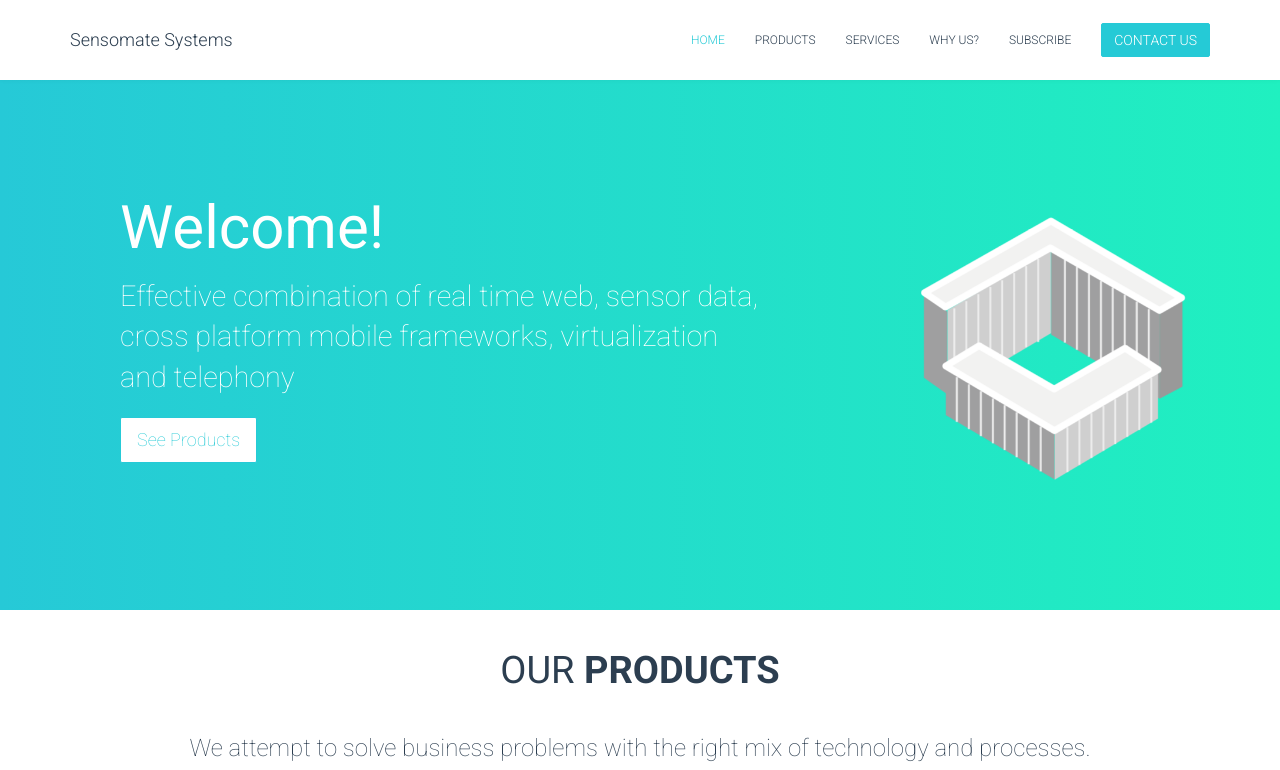
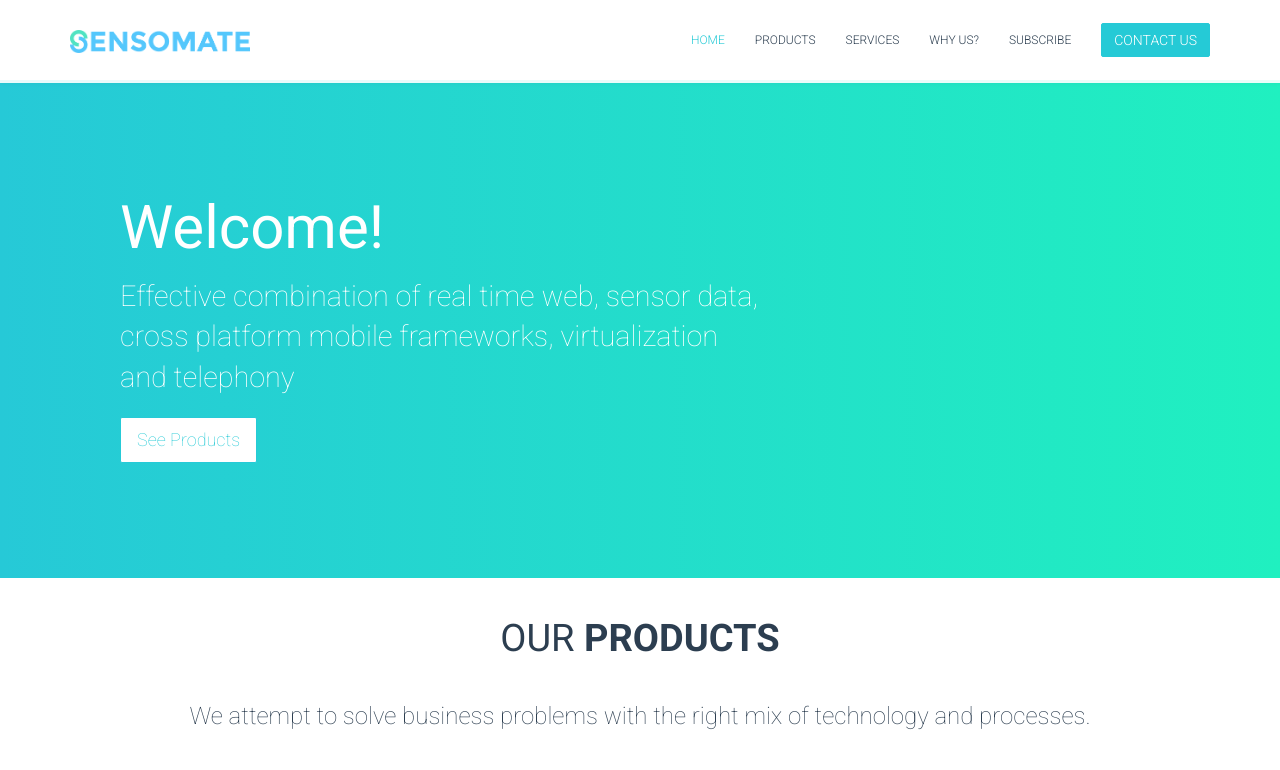
Before and after one commit to sensomate-inc/sensomate-inc.github.io, a plain HTML site: page index.html in a window 1280 px wide. Shown: the top 770 px of the page. Drawn offline with Linux system fonts and the light colour scheme.

Commit message:
Edited logo. Removed unwanted image from jumbutron

```diff
--- a/index.html
+++ b/index.html
@@ -1,51 +1,43 @@
 <!DOCTYPE html>
 <html lang="en">
+
 <head>
     <!-- Meta, title, CSS, favicons, etc. -->
     <meta charset="utf-8">
     <meta name="viewport" content="width=device-width, initial-scale=1.0">
     <meta name="description" content="">
     <meta name="author" content="">
-
-
     <title>
         Sensomate Systems
     </title>
-
     <!-- Bootstrap core CSS -->
     <link href="assets/css/bootstrap.min.css" rel="stylesheet">
-
     <!-- Fonts -->
     <link href='http://fonts.googleapis.com/css?family=Roboto:400,100,300,700,400italic,700italic' rel='stylesheet' type='text/css'>
-
     <!-- Rocket extras -->
     <link href="assets/css/animate.css" rel="stylesheet">
     <link href="assets/css/prettyPhoto.css" rel="stylesheet">
     <link href="assets/css/style.css" rel="stylesheet">
     <!--[if lt IE 9]><script src="assets/js/ie8-responsive-file-warning.js"></script><![endif]-->
-
     <!-- HTML5 shim and Respond.js IE8 support of HTML5 elements and media queries -->
     <!--[if lt IE 9]>
 		  <script src="https://oss.maxcdn.com/libs/html5shiv/3.7.0/html5shiv.js"></script>
 		  <script src="https://oss.maxcdn.com/libs/respond.js/1.3.0/respond.min.js"></script>
 		<![endif]-->
-
     <!-- Favicons -->
     <link rel="apple-touch-icon-precomposed" sizes="144x144" href="../docs-assets/ico/apple-touch-icon-144-precomposed.png">
     <link rel="shortcut icon" href="../docs-assets/ico/favicon.png">
 </head>
+
 <body>
-
     <!-- Start Rocket -->
     <!-- ********************* -->
-
     <!-- Parallax Background
 	================================================== -->
     <!-- image is set in the CSS as a background image -->
     <div id="parallax"></div>
     <!-- End Parallax Background
 	================================================== -->
-
     <!-- Start Header
 	================================================== -->
     <header id="header" class="navbar navbar-inverse navbar-fixed-top" role="banner">
@@ -58,7 +50,7 @@
                     <span class="icon-bar"></span>
                 </button>
                 <!-- Your Logo -->
-	      <a href="#" class="navbar-brand">Sensomate Systems</a>
+                <a href="#" class="navbar-brand"><img style="max-width:180px;" src="assets/images/Sensomate_logo.png"></a>
             </div>
             <!-- Start Navigation -->
             <nav class="collapse navbar-collapse bs-navbar-collapse navbar-right" role="navigation">
@@ -72,11 +64,9 @@
                     <li>
                         <a href="#image">Services</a>
                     </li>
-
                     <li>
                         <a href="#faq">Why Us?</a>
                     </li>
-
                     <li>
                         <a href="#newsletter">Subscribe</a>
                     </li>
@@ -91,40 +81,29 @@
     </header>
     <!-- ==================================================
 	End Header -->
-
     <!-- Start home Section
 	================================================== -->
     <section id="home" class="section">
         <div class="container">
             <div class="row">
                 <!-- <div class="col-md-5"></div> -->
-
                 <div class="col-md-8">
                     <div class="lp-element animate" data-animate="fadeInDown">
                         <h1>Welcome!</h1>
                         <p class="lead">Effective combination of real time web, sensor data, cross platform mobile frameworks, virtualization and telephony </p>
                         <p> <a href="#products" class="btn btn-danger btn-lg" role="button">See Products</a></p>
                     </div>
-
-
                 </div>
                 <div class="col-md-2">
                     <div class="lp-element animate" data-animate="fadeInDown">
-						<img src="assets/images/city.png" style="width:300px; height 300px;">
-					</div>
-
-				</div>
-
+                        <!-- <img src="assets/images/city.png" style="width:300px; height 300px;"> -->
                     </div>
                 </div>
-
-
-
-
+            </div>
+        </div>
     </section>
     <!-- ==================================================
 	End home -->
-
     <!-- Start products
 	================================================== -->
     <section id="products" class="section">
@@ -139,7 +118,7 @@
                 </div>
                 <div class="col-md-3 col-sm-6">
                     <div class="service-block animate" data-animate="fadeInDown">
-						<img src="assets/images/beacon.png"/>
+                        <img src="assets/images/beacon.png" />
                         <h3>Proximity Beacons</h3>
                         <p>BLE based beacons for student safety, work force tracking, theft and asset management</p>
                         <button type="button" class="btn btn-primary btn-md btn-rocket btn-rocket-default">Learn More</button>
@@ -147,7 +126,7 @@
                 </div>
                 <div class="col-md-3 col-sm-6">
                     <div class="service-block animate" data-animate="fadeInDown">
-						<img src="assets/images/id_card.png"/>
+                        <img src="assets/images/id_card.png" />
                         <h3>Attendance System</h3>
                         <p>Precise and efficient work force tracking, portable recievers, real time dashboards, project profitability</p>
                         <button type="button" class="btn btn-primary btn-md btn-rocket btn-rocket-default">Learn More</button>
@@ -155,15 +134,15 @@
                 </div>
                 <div class="col-md-3 col-sm-6">
                     <div class="service-block animate" data-animate="fadeInDown">
-						<img class="img-tree" src="assets/images/hands_tree.png"/>
+                        <img class="img-tree" src="assets/images/hands_tree.png" />
                         <h3>Essential Infrastructure</h3>
-						<p>Productivity and communication suite. Secure storage, VPN,  voice and video calling, Audio conference etc.</p>
+                        <p>Productivity and communication suite. Secure storage, VPN, voice and video calling, Audio conference etc.</p>
                         <button type="button" class="btn btn-primary btn-md btn-rocket btn-rocket-default">Learn More</button>
                     </div>
                 </div>
                 <div class="col-md-3 col-sm-6">
                     <div class="service-block animate" data-animate="fadeInDown">
-						<img src="assets/images/retailer.png"/>
+                        <img src="assets/images/retailer.png" />
                         <h3>Retail Reach</h3>
                         <p>Solution for retailers to engage and communicate with customers. Based on location and proximity.</p>
                         <button type="button" class="btn btn-primary btn-md btn-rocket btn-rocket-default">Learn More</button>
@@ -172,10 +151,8 @@
             </div>
         </div>
     </section>
-
     <!-- ==================================================
 	End products -->
-
     <!-- Start Image Block
 	================================================== -->
     <section id="image" class="section" style="background-color:#ededed; border-top: 1px solid rgba(0, 0, 0, .1);">
@@ -187,10 +164,9 @@
                         <p class="lead">Project exectution in areas such as </p>
                     </div>
                 </div>
-
                 <div class="col-md-4 col-sm-6">
                     <div class="service-block animate" data-animate="fadeInDown">
-						<img src="assets/images/chip.png"/>
+                        <img src="assets/images/chip.png" />
                         <h3>BLE/WiFi based app development</h3>
                         <p>We have developed embedded software for BLE (Bluetooth 4.0) beacons, which communicates with iOS and Android apps to transfer critical data. Thoroughly expreienced in TI CC2540/2541 development and Core Bluetooth in iOS.
                         </p>
@@ -199,7 +175,7 @@
                 </div>
                 <div class="col-md-4 col-sm-6">
                     <div class="service-block animate" data-animate="fadeInDown">
-						<img src="assets/images/virtualisation.png"/>
+                        <img src="assets/images/virtualisation.png" />
                         <h3>Virtualization & IT automation</h3>
                         <p>Highly Skilled in development with virtualization libraries such as libvirt, openstack, oVirt. Development of remote deployment and data centre automation components for Ansible, Puppet, chef etc. </p>
                         <button type="button" class="btn btn-primary btn-md btn-rocket btn-rocket-default">Learn More</button>
@@ -207,30 +183,23 @@
                 </div>
                 <div class="col-md-4 col-sm-6">
                     <div class="service-block animate" data-animate="fadeInDown">
-						<img class="img-tree" src="assets/images/realtime.png"/>
+                        <img class="img-tree" src="assets/images/realtime.png" />
                         <h3>Real Time Web</h3>
                         <p>We specialize in developing web and mobile apps which are reactive. Large amounts data streamed to the browser in real time. Typical applications - telecom monitoring, time series dashboards etc. Built with InfluxDB, Angular, Node.JS</p>
                         <button type="button" class="btn btn-primary btn-md btn-rocket btn-rocket-default">Learn More</button>
                     </div>
                 </div>
             </div>
-
-
         </div>
         </div>
         </div>
     </section>
-
     <!-- ==================================================
 	End Image Blcok -->
-
-
     <!-- ==================================================
 	End Slider Blcok -->
-
     <!-- Start Newsletter Block
 	================================================== -->
-
     <footer id="footer">
         <div class="container">
             <div class="col-md-5 copy-foot">Copyright &copy; Sensomate Systems 2015.
@@ -244,9 +213,6 @@
     </footer>
     <!-- ==================================================
 	End Newsletter Blcok -->
-
-
-
     <!-- Bootstrap core JavaScript
 	================================================== -->
     <!-- Placed at the end of the document so the pages load faster -->
@@ -257,10 +223,8 @@
     <script src="assets/js/jquery.localscroll.min.js"></script>
     <script src="assets/js/jquery.prettyPhoto.js"></script>
     <script src="assets/js/scripts.js"></script>
-
-
     <!-- ********************* -->
     <!-- Start Rocket -->
+</body>
 
-	</body>
 </html>
```
Also changed, not shown: assets/images/Sensomate_logo.png (added), assets/images/city.png (deleted). Lines whose indentation alone changed are shown as unchanged.
